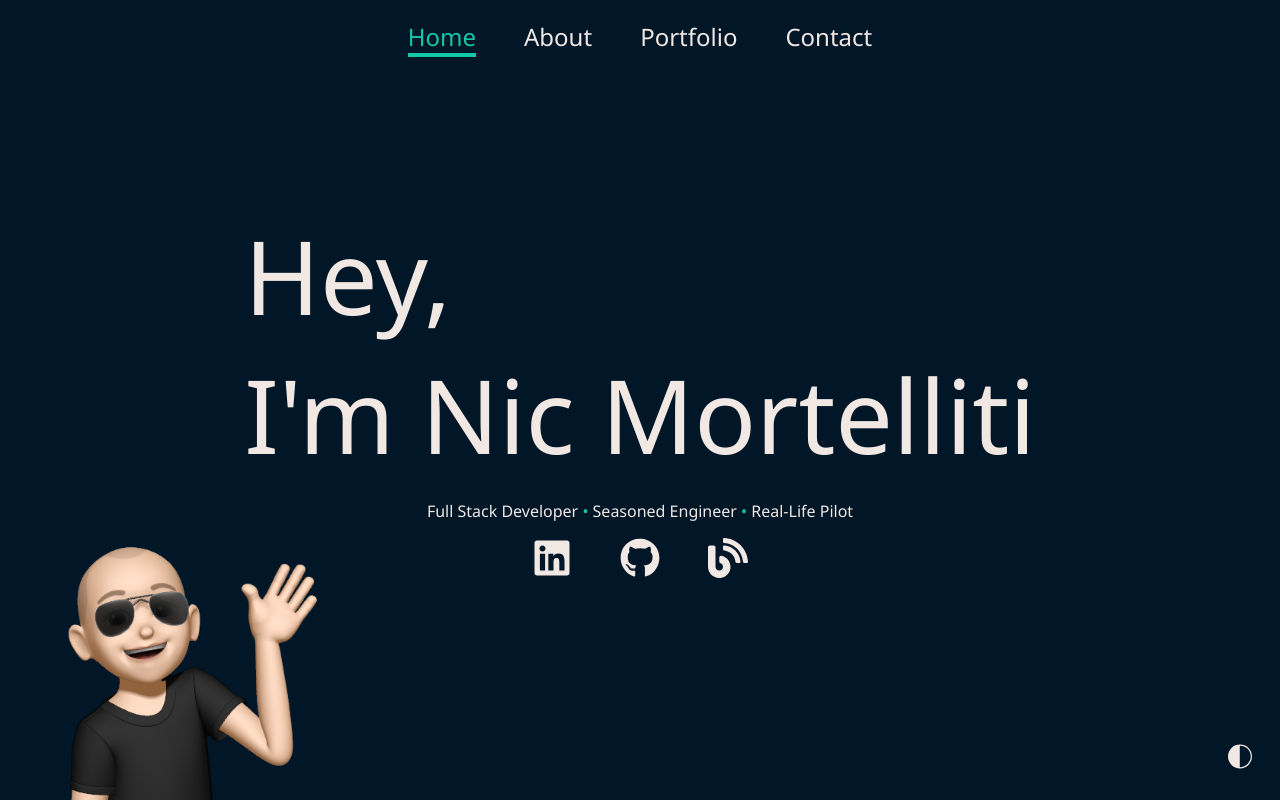
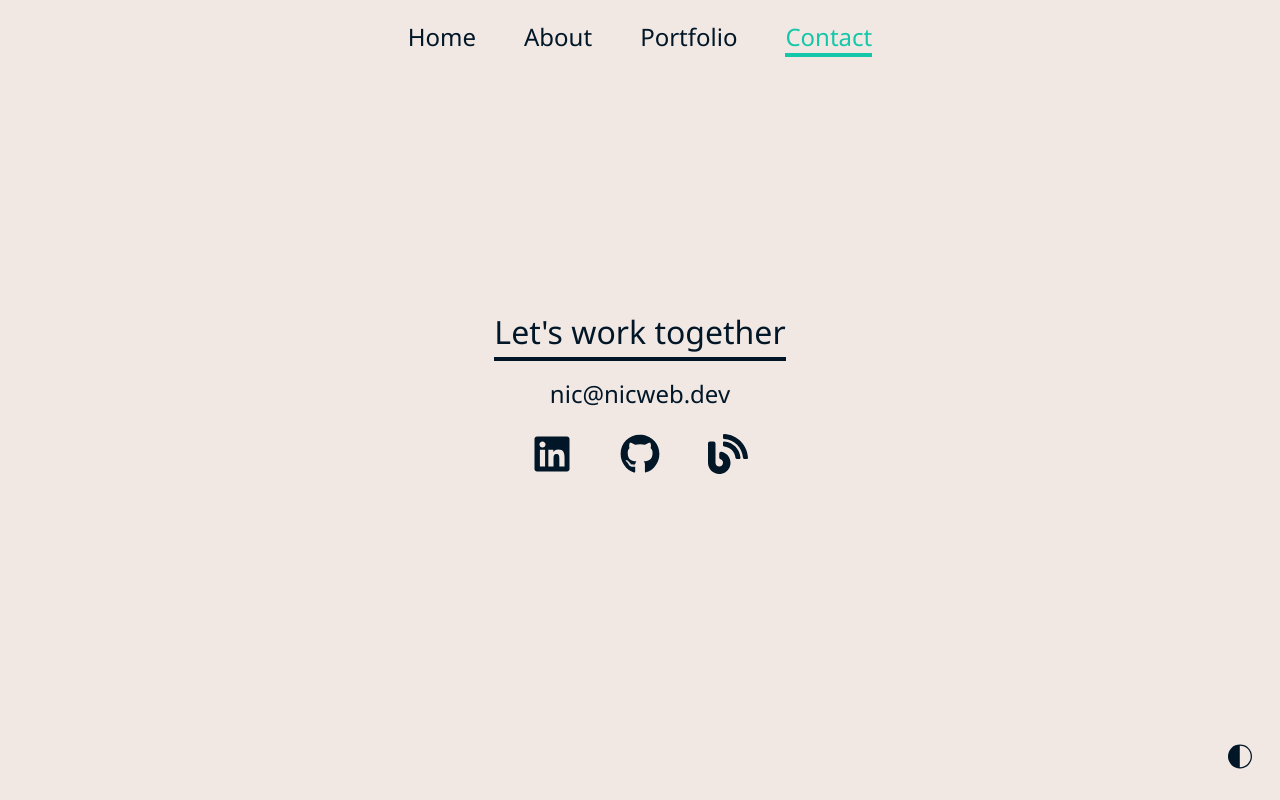
Before and after one commit to NicMortelliti/portfolio, a React (Create React App) app: page /#/contact in a window 1280 px wide. Before the commit this address led to /. Built offline with nearby package versions, Linux system fonts and the light colour scheme.

Commit message:
update components to use redux

```diff
--- a/src/App.js
+++ b/src/App.js
@@ -1,4 +1,4 @@
-import React, { useState } from "react";
+import React from "react";
 import { Routes, Route } from "react-router-dom";
 
 // Styled Components
@@ -21,18 +21,20 @@ import Contact from "./pages/Contact/Contact";
 import ThemeButton from "./components/ui/Buttons/ThemeButton";
 import { Nav } from "./components/ui/Navigation";
 
+// Redux
+import { useSelector } from "react-redux";
+
 function App() {
-  const [darkThemeIsSet, setDarkThemeIsSet] = useState(true);
-  const [menuIsOpen, setMenuIsOpen] = useState(false);
+  const { navMenuIsOpen, darkThemeActive } = useSelector((state) => state.ui);
 
   return (
-    <ThemeProvider theme={darkThemeIsSet ? darkTheme : lightTheme}>
+    <ThemeProvider theme={darkThemeActive ? darkTheme : lightTheme}>
       <GlobalStyles />
-      <Wrapper menuIsOpen={menuIsOpen}>
+      <Wrapper>
         <HeaderSection>
-          <Nav menuIsOpen={menuIsOpen} setMenuIsOpen={setMenuIsOpen} />
+          <Nav />
         </HeaderSection>
-        {!menuIsOpen ? (
+        {!navMenuIsOpen ? (
           <MainSection>
             <Routes>
               <Route exact path="/" element={<Home />} />
@@ -44,15 +46,10 @@ function App() {
         ) : null}
         <FooterSection />
       </Wrapper>
-      {!menuIsOpen && (
-        <>
-          <ThemeSwitcherSection>
-            <ThemeButton
-              darkThemeIsSet={darkThemeIsSet}
-              setDarkThemeIsSet={setDarkThemeIsSet}
-            />
-          </ThemeSwitcherSection>
-        </>
+      {!navMenuIsOpen && (
+        <ThemeSwitcherSection>
+          <ThemeButton />
+        </ThemeSwitcherSection>
       )}
     </ThemeProvider>
   );
--- a/src/components/styles/Layout.styled.js
+++ b/src/components/styles/Layout.styled.js
@@ -3,6 +3,7 @@ import styled from "styled-components";
 const headerFooterHeight = 80;
 
 const accent = ({ theme }) => theme.accent;
+const mobileWidthLimit = ({ theme }) => theme.mobileWidthLimit;
 
 export const Wrapper = styled.div`
   display: grid;
@@ -16,7 +17,7 @@ export const Wrapper = styled.div`
     "main"
     "footer";
 
-  @media (max-width: 650px) {
+  @media (max-width: ${mobileWidthLimit}) {
     margin: 0;
   }
 `;
--- a/src/components/ui/Buttons/ThemeButton.js
+++ b/src/components/ui/Buttons/ThemeButton.js
@@ -4,15 +4,15 @@ import { WiMoonAltFirstQuarter as Icon } from "react-icons/wi";
 // Styled components
 import { ThemeButton as Button } from "../../styles/Buttons.styled";
 
-const ThemeButton = ({ darkThemeIsSet, setDarkThemeIsSet }) => {
-  // Handle theme change when button clicked
-  const handleClick = (e) => {
-    e.preventDefault();
-    setDarkThemeIsSet(!darkThemeIsSet);
-  };
+// Redux
+import { useDispatch } from "react-redux";
+import { setDarkThemeActive } from "../../../features/ui/uiSlice";
+
+const ThemeButton = () => {
+  const dispatch = useDispatch();
 
   return (
-    <Button onClick={(e) => handleClick(e)}>
+    <Button onClick={(e) => dispatch(setDarkThemeActive())}>
       <p>
         <Icon />
       </p>
--- a/src/features/ui/uiSlice.js
+++ b/src/features/ui/uiSlice.js
@@ -2,6 +2,7 @@ import { createSlice } from "@reduxjs/toolkit";
 
 const initialState = {
   navMenuIsOpen: false,
+  darkThemeActive: false,
 };
 
 export const uiSlice = createSlice({
@@ -16,8 +17,13 @@ export const uiSlice = createSlice({
         navMenuIsOpen: !state.navMenuIsOpen,
       };
     },
+    setDarkThemeActive: (state) => {
+      return {
+        darkThemeActive: !state.darkThemeActive,
+      };
+    },
   },
 });
 
-export const { reset, setNavMenuIsOpen } = uiSlice.actions;
+export const { reset, setNavMenuIsOpen, setDarkThemeActive } = uiSlice.actions;
 export default uiSlice.reducer;
```
